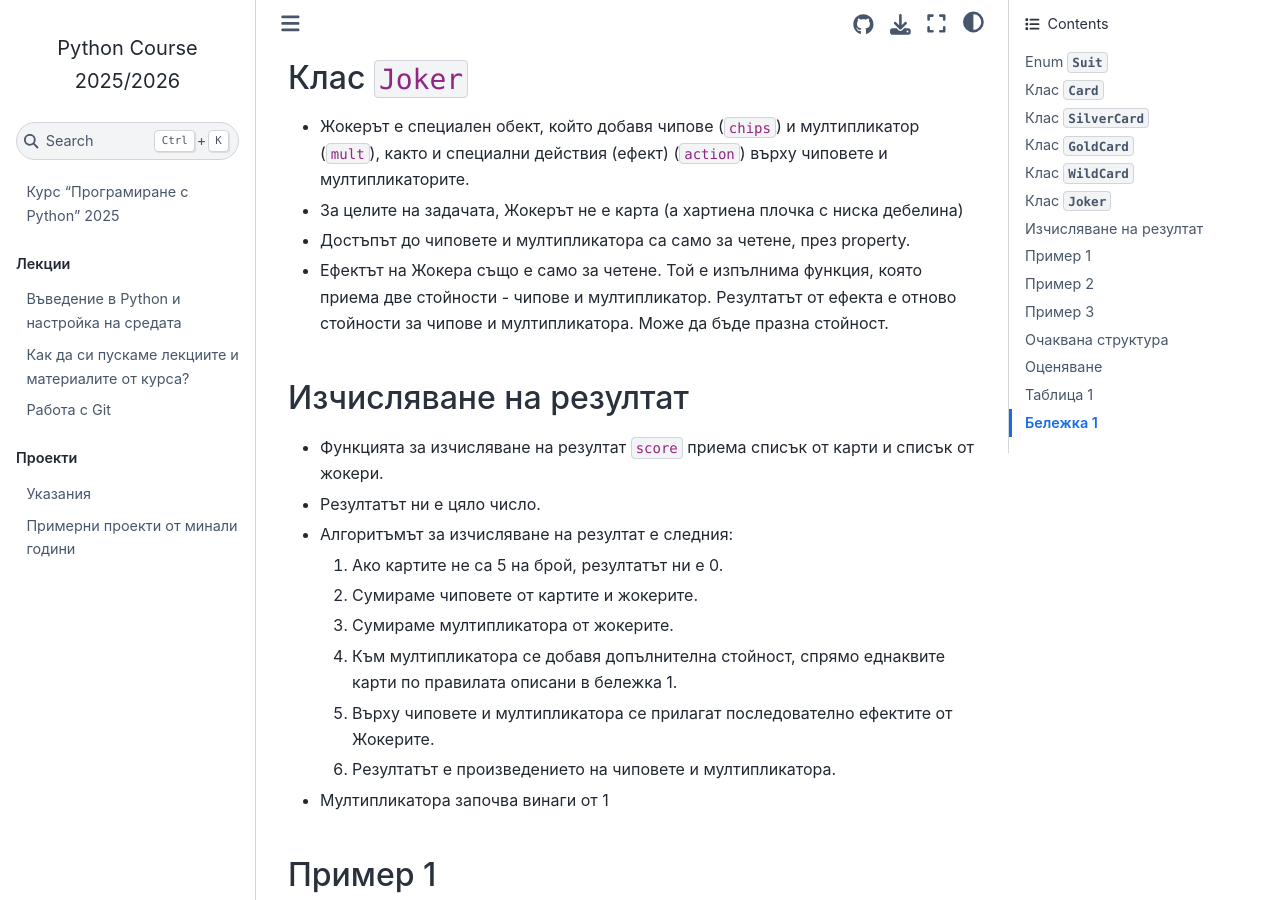
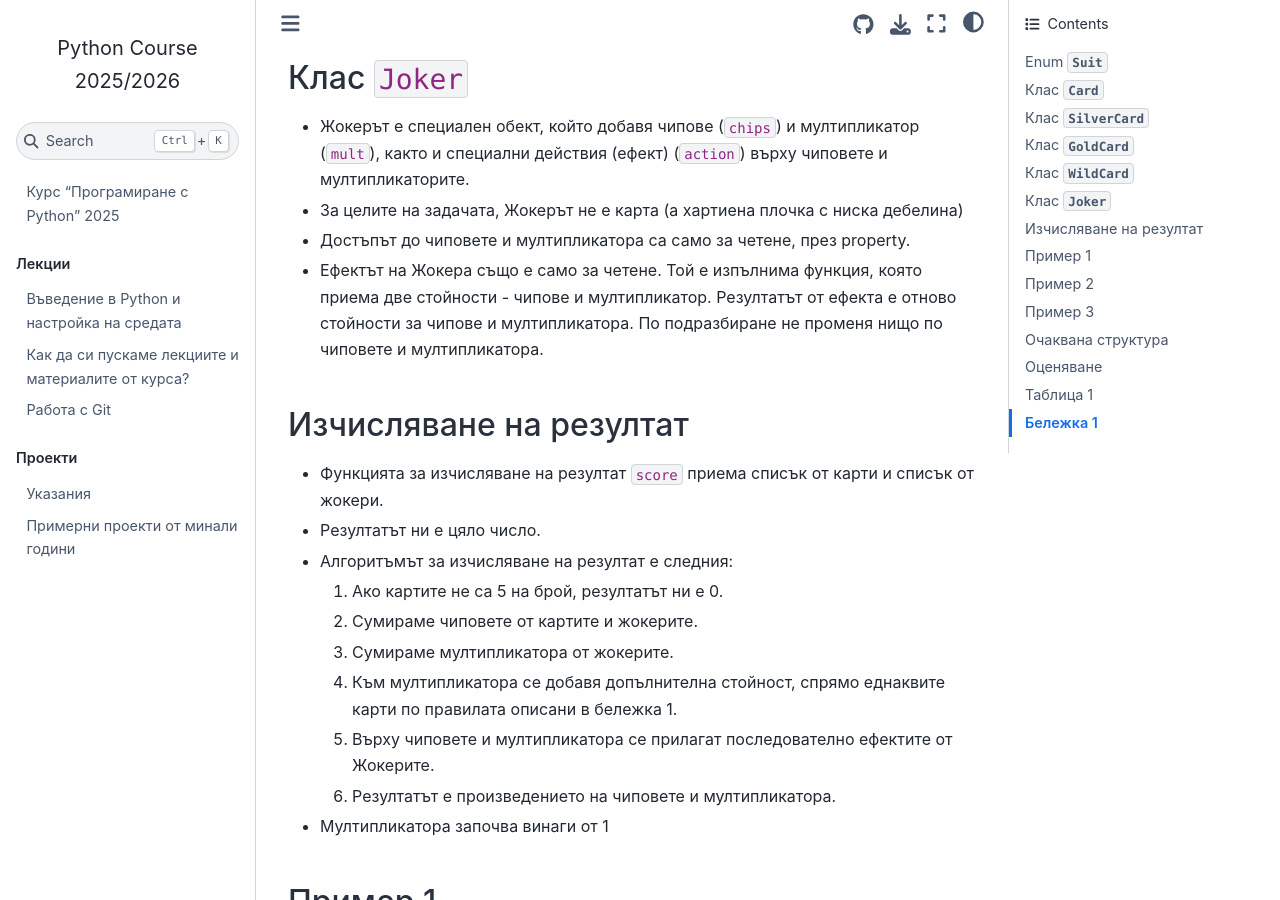
Before and after one commit to fmipython/PythonCourse2025, a Jupyter Book: the page built from homeworks/homework1/README.md, in a window 1280 px wide and 900 px high, scrolled down 1246 px. Built offline with Jupyter Book 1.0.4 settings and Sphinx 7.4.7 and the Sphinx Book theme 1.1.4, drawn with Linux system fonts in a browser that asks for light colours; pages that are not in the unit, such as notebooks, are missing from menus.

Commit message:
hw1 update

```diff
--- a/homeworks/homework1/README.md
+++ b/homeworks/homework1/README.md
@@ -38,7 +38,7 @@
 - Жокерът е специален обект, който добавя чипове (`chips`) и мултипликатор (`mult`), както и специални действия (ефект) (`action`) върху чиповете и мултипликаторите.
 - За целите на задачата, Жокерът не е карта (а хартиена плочка с ниска дебелина)
 - Достъпът до чиповете и мултипликатора са само за четене, през property.
-- Ефектът на Жокера също е само за четене. Той е изпълнима функция, която приема две стойности - чипове и мултипликатор. Резултатът от ефекта е отново стойности за чипове и мултипликатора. Може да бъде празна стойност.
+- Ефектът на Жокера също е само за четене. Той е изпълнима функция, която приема две стойности - чипове и мултипликатор. Резултатът от ефекта е отново стойности за чипове и мултипликатора. По подразбиране не променя нищо по чиповете и мултипликатора.
 
 ## Изчисляване на резултат
 
```
